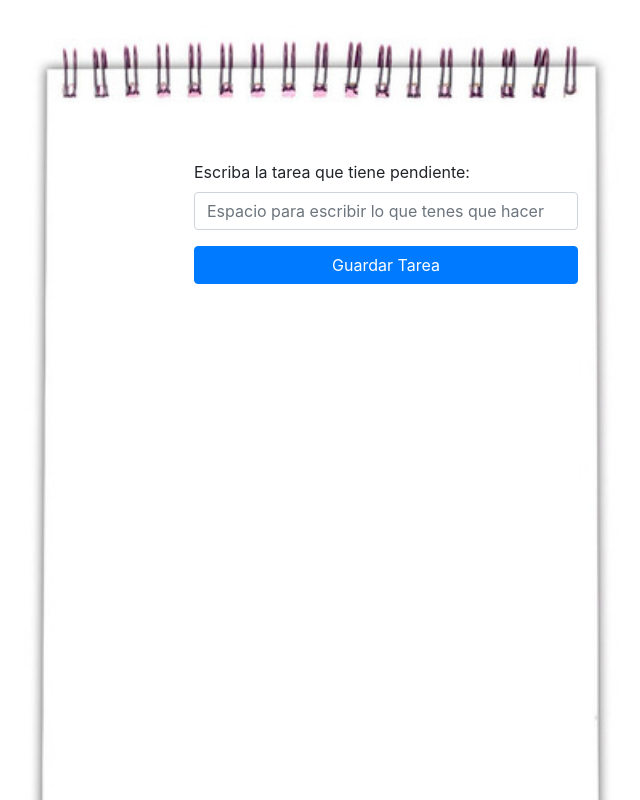
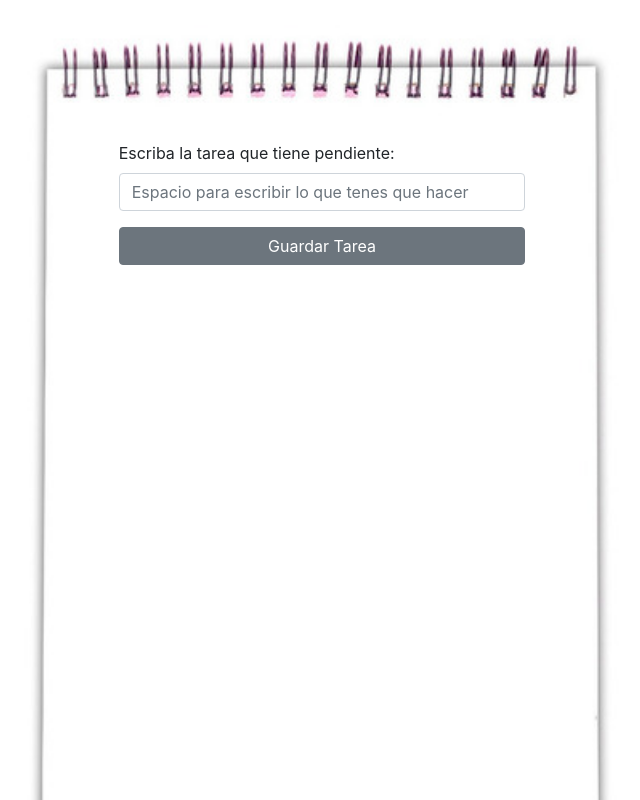
Before and after one commit to AntonellaSavelski/efsiLista, a plain HTML site: page index.html in a window 1280 px wide. Shown: the whole page, without its empty margins (318-958 px from the left). Drawn offline with nearby package versions, Linux system fonts and the light colour scheme.

```diff
--- a/index.html
+++ b/index.html
@@ -7,16 +7,22 @@
         <title>TP Formulario</title>
     </head>
     <body class= "inicio">
-        <form >
-            <label style="text-align:center;">Escriba la tarea que tiene pendiente:</label>
-            <input type="text" class="form-control col-md-6" style="align-items:center;" id="item" placeholder="Espacio para escribir lo que tenes que hacer">
-        </form>
+        <div class="row">
+            <div class="col col-md-4"></div>
+            <div class="col col-md-4">
+                <form>
+                    <label style="text-align:center;">Escriba la tarea que tiene pendiente:</label>
+                    <input type="text" class="form-control col-md-12" style="align-items:center;" id="item" placeholder="Espacio para escribir lo que tenes que hacer">
+                </form>
             <div>
-                <button type="submit" class="btn btn-primary col-md-6 mb-4" onclick="guardarTarea()">Guardar Tarea</button>
+                <button type="submit" class="btn btn-secondary col-md-12 mb-3" onclick="guardarTarea()">Guardar Tarea</button>
                 <ul id="lista" style="list-style-type:none; padding-left: 0px;">
 
                 </ul>
             </div>
+        </div>
+            <div class="col col-md-4"></div>
+        </div>
         <script src="funciones.js"></script>
     </body>
 </html>
--- a/style.css
+++ b/style.css
@@ -1,6 +1,5 @@
 .inicio{
-    padding-top: 10rem;
-    padding-inline-start: 32rem;
+    padding-top: 11%;
 }
 body{
     background-image: url("imagenes/anotador.jpg");
```
